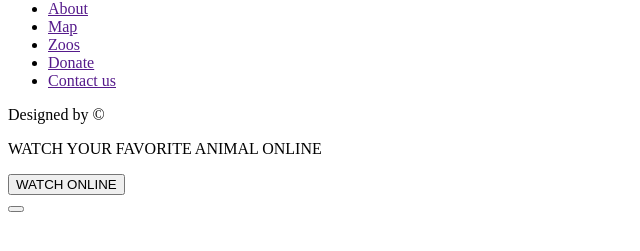
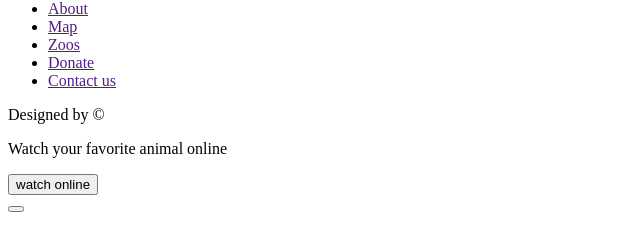
Before and after one commit to dmalenik/online-zoo, a plain HTML site: page pages/desktop_petstory/index.html in a window 1280 px wide. Shown: the part 67-318 px from the top of the page, without its empty margins (0-640 px from the left). Drawn offline with Linux system fonts and the light colour scheme.

Commit message:
refactor: improved contents of intro section

```diff
--- a/pages/desktop_petstory/index.html
+++ b/pages/desktop_petstory/index.html
@@ -40,8 +40,8 @@
     <main>
       <section class="intro">
         <section class="eclipse"></section>
-        <p class="slogan">WATCH YOUR FAVORITE ANIMAL ONLINE</p>
-        <button class="watch">WATCH ONLINE</button>
+        <p class="slogan">Watch your favorite animal online</p>
+        <button class="watch">watсh online</button>
       </section>
       <section class="backstage"></section>
       <section class="pets"></section>
```
